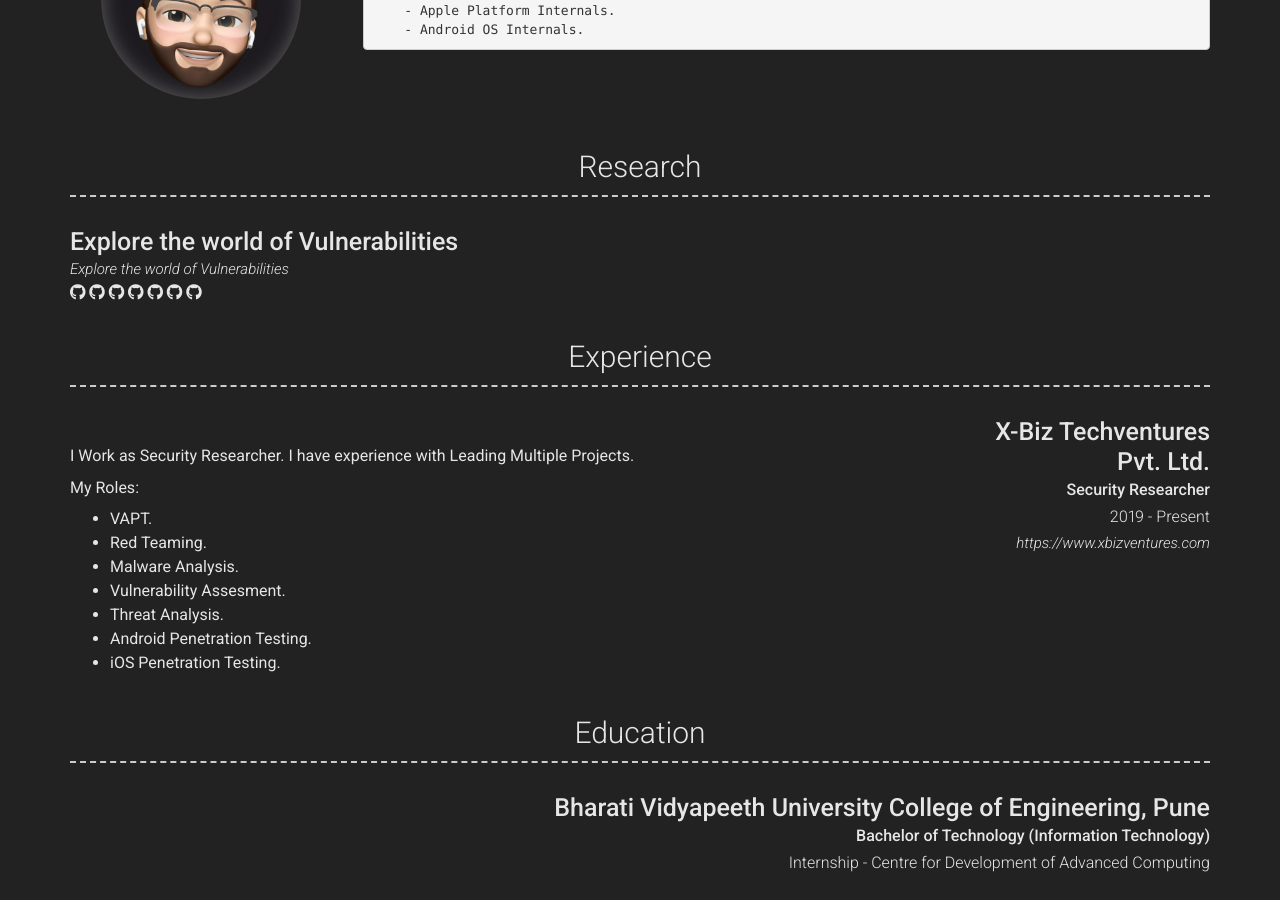
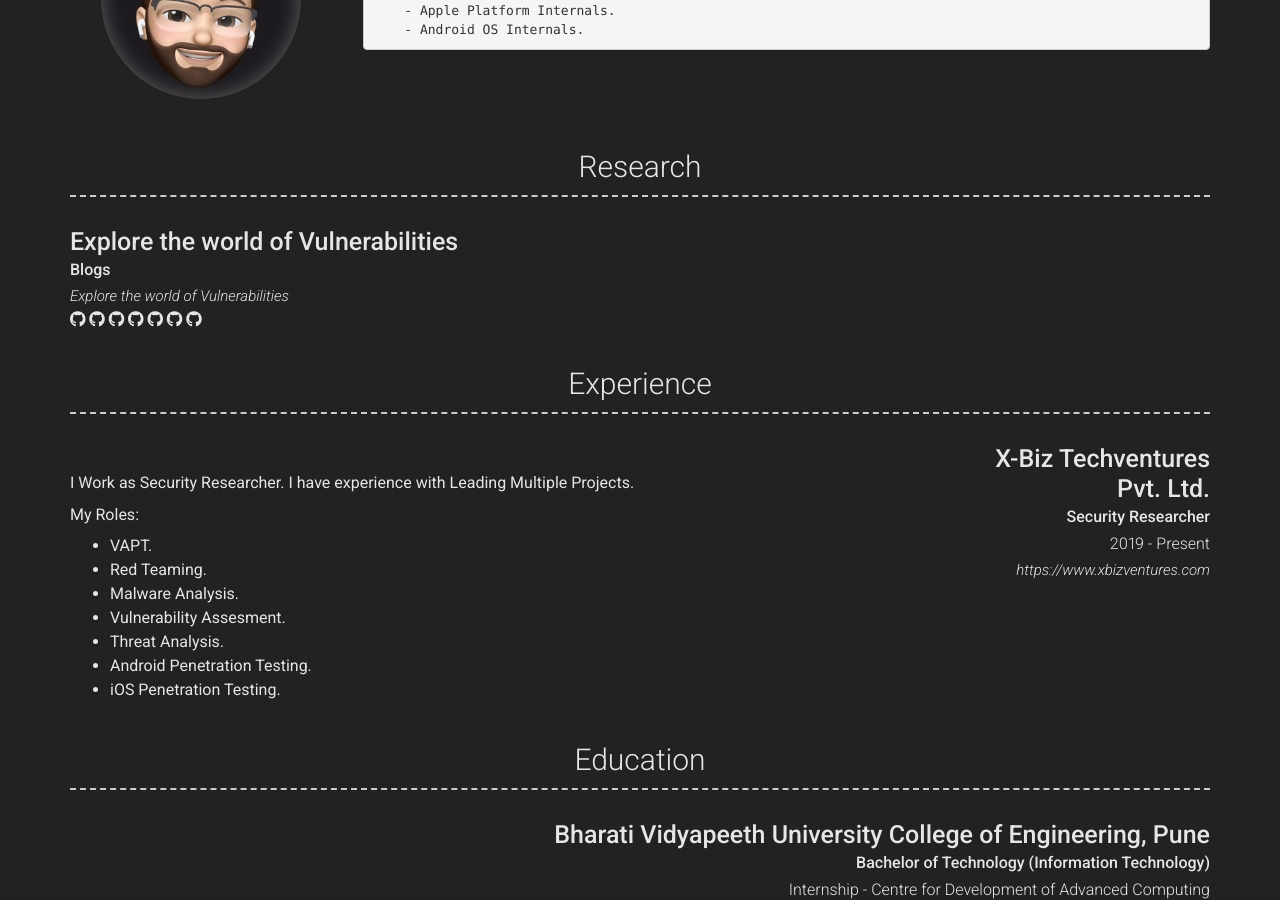
Before and after one commit to yashomer1994/Resume, a Jekyll site: the page built from index.md, in a window 1280 px wide and 900 px high, scrolled down 454 px. Built offline with Jekyll 4.4.1, drawn with Linux system fonts in a browser that asks for light colours; nearby versions of some CDN libraries.

Commit message:
Update _config.yml

```diff
--- a/_config.yml
+++ b/_config.yml
@@ -65,6 +65,7 @@
     content:
       - layout: top
         title: Explore the world of Vulnerabilities
+        sub_title: Blogs
         link: https://yashomer1994.github.io/yash007.github.io/
         link_text: Explore the world of Vulnerabilities
         lists: 123
```
